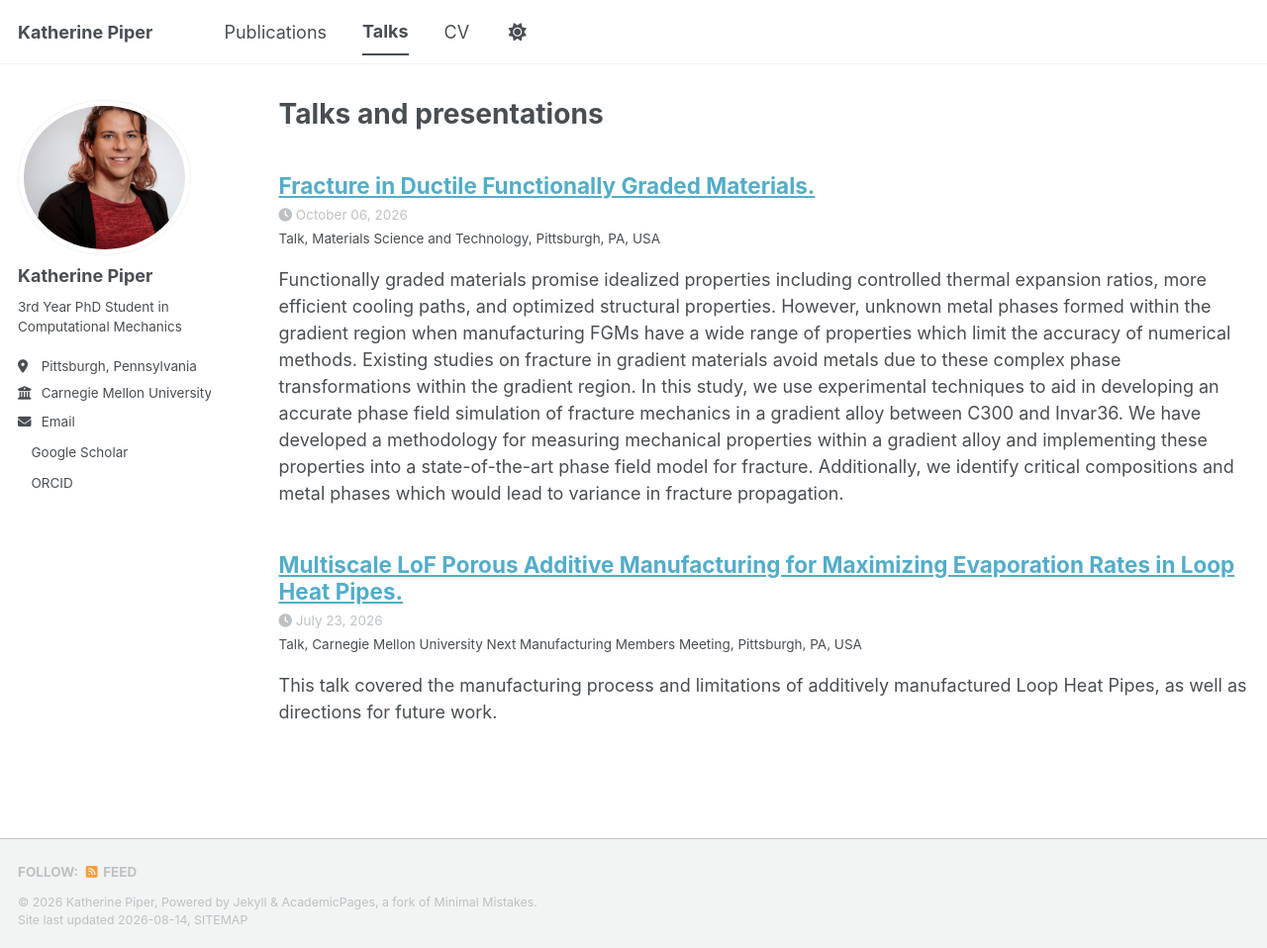
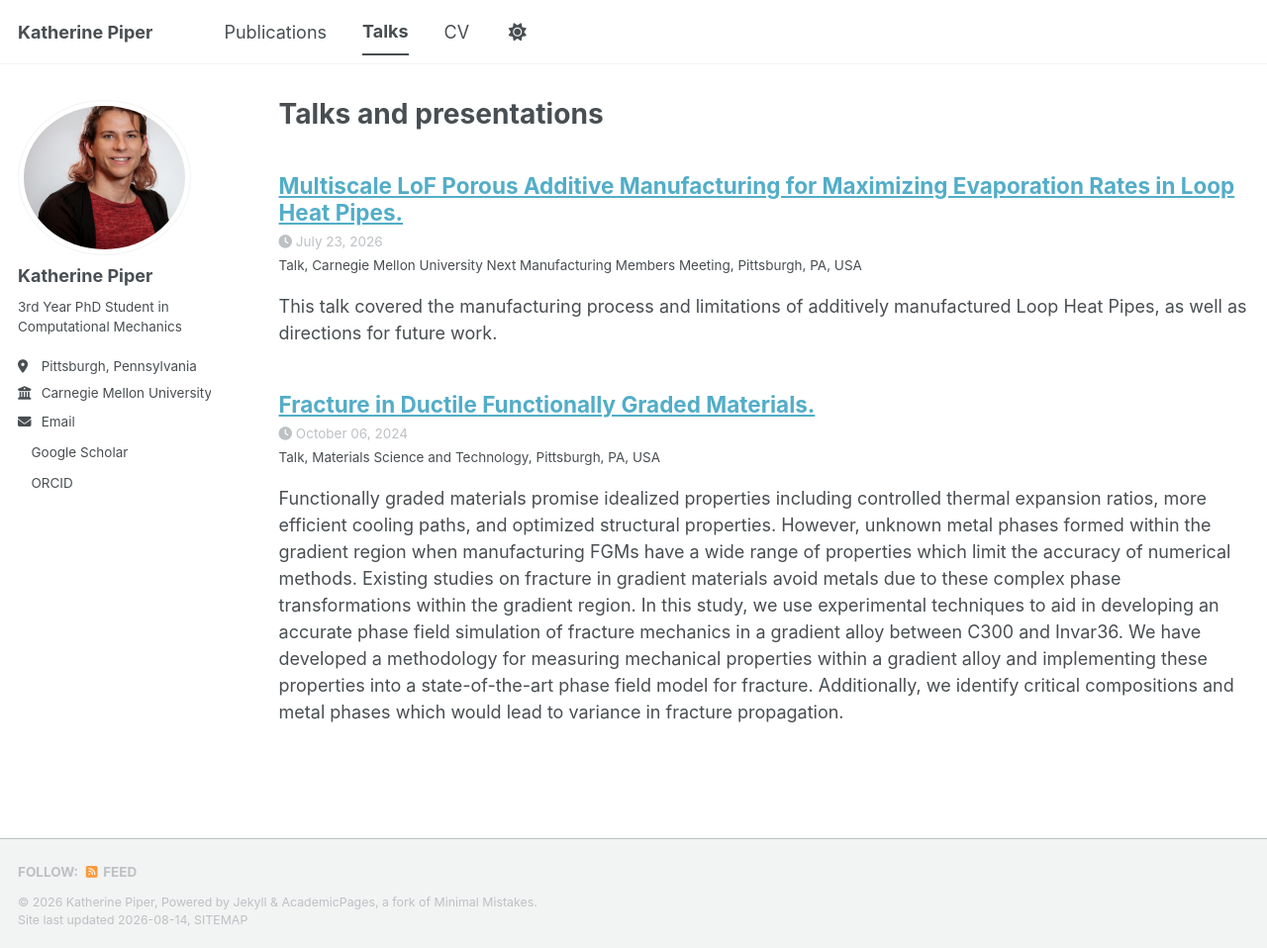
Before and after one commit to kbpiperphd/kbpiperphd.github.io, a Jekyll site: the page built from _pages/talks.html, in a window 1280 px wide and 958 px high. Shown: the whole window at 99% size. Built offline with Jekyll 4.4.1, drawn with Linux system fonts in a browser that asks for light colours; a style sheet for code colours, icons or effects is not loaded.

Commit message:
Update and rename 2026-10-06.md to 2024-10-06.md

```diff
--- a/_talks/2026-10-06.md
+++ b/_talks/2024-10-06.md
@@ -2,9 +2,9 @@
 title: "Fracture in Ductile Functionally Graded Materials."
 collection: talks
 type: "Talk"
-permalink: /talks/2026-10-06
+permalink: /talks/2024-10-06
 venue: "Materials Science and Technology"
-date: 2026-10-06
+date: 2024-10-06
 location: "Pittsburgh, PA, USA"
 ---
 
```
